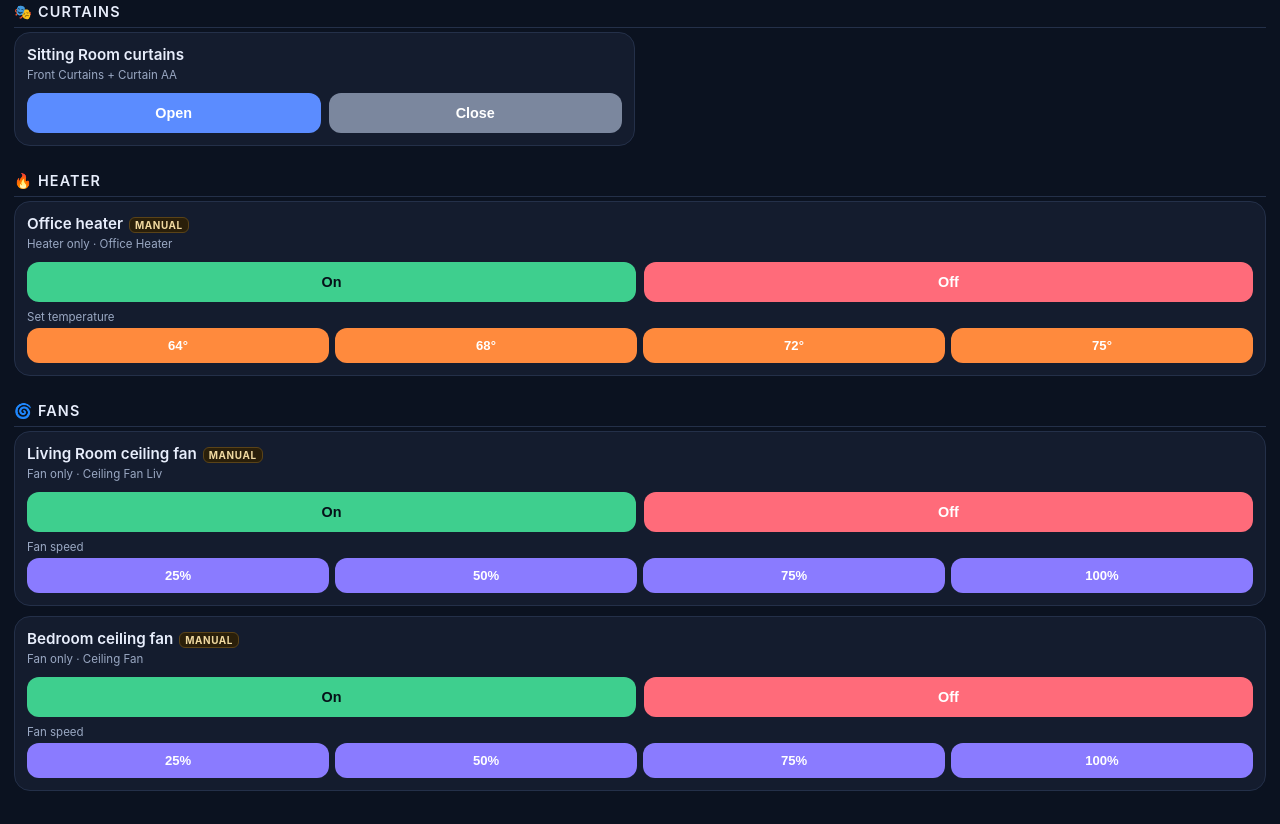
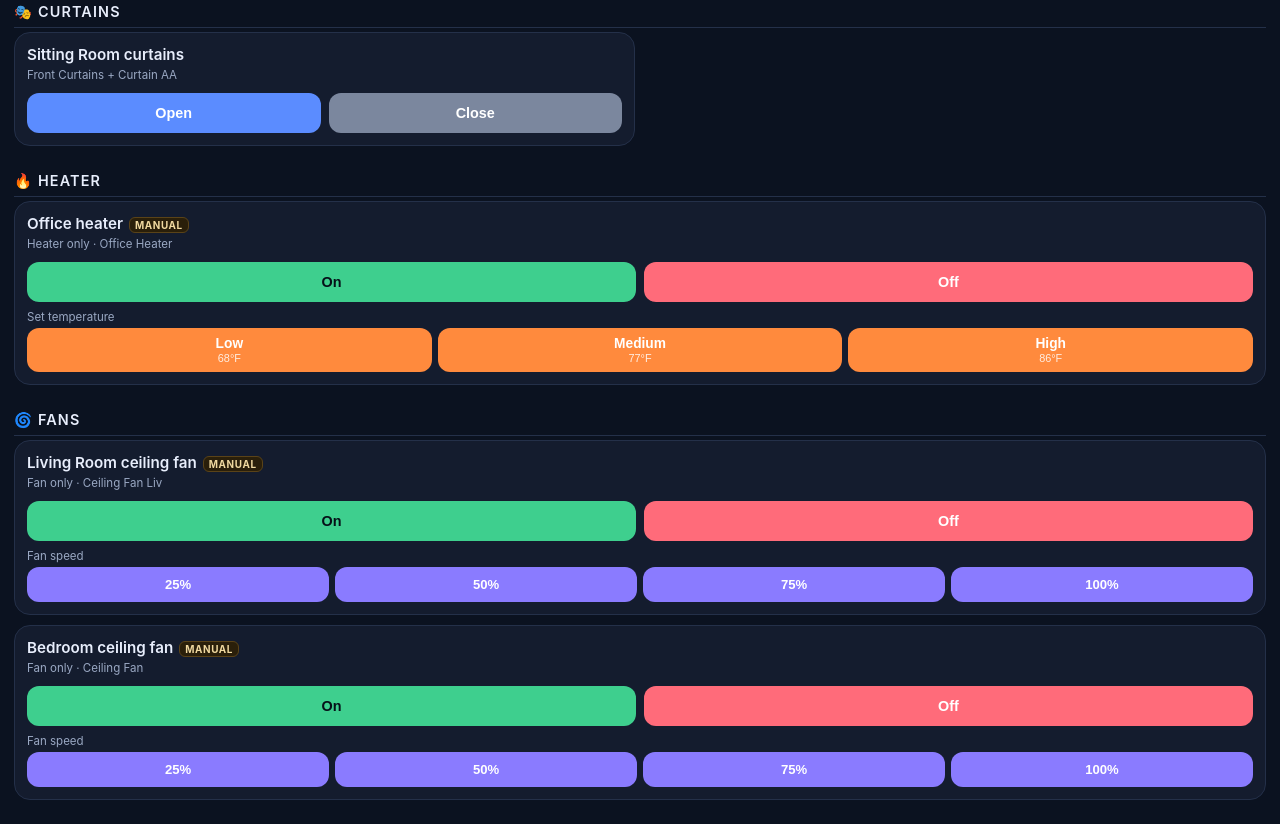
Before and after one commit to russellthom/home-2ab52, a plain HTML site: page index.html in a window 1280 px wide. Shown: the part 2494-3318 px from the top of the page. Drawn offline with Linux system fonts and the light colour scheme.

Commit message:
Office heater: Low/Medium/High setpoints; cache v10

```diff
--- a/index.html
+++ b/index.html
@@ -83,7 +83,8 @@ button.speed { background: #8a7bff; color: #fff; min-width: 0; padding: 10px 4px
 .row.speeds { gap: 6px; flex-wrap: nowrap; }
 .grid > * { min-width: 0; }
 #ceiling-fans, #heaters { grid-template-columns: 1fr; }
-button.heat { background: #ff8a3d; color: #fff; min-width: 0; padding: 10px 4px; font-size: 0.82rem; }
+button.heat { background: #ff8a3d; color: #fff; min-width: 0; padding: 8px 4px; font-size: 0.86rem; }
+.btn-sub { display: block; font-size: 0.68rem; font-weight: 500; opacity: 0.85; margin-top: 1px; }
 #setup { display: none; background: var(--card2); border: 1px solid var(--line); border-radius: 16px;
   padding: 14px; margin-bottom: 14px; }
 #setup.show { display: block; }
@@ -412,8 +413,18 @@ function heaterCard(h) {
     l.className = "rowlabel";
     l.textContent = "Set temperature";
     c.appendChild(l);
-    const r = row(...h.setpoints.map((sp) =>
-      btn(sp.f + "°", "heat", h.setpointCommand.replace("{F}", sp.f).replace("{C}", sp.c), h.label + " " + sp.f + "°F")));
+    const fill = (t, sp) => t.split("{N}").join(sp.name || "").split("{F}").join(sp.f).split("{C}").join(sp.c);
+    const r = row(...h.setpoints.map((sp) => {
+      const b = btn(sp.name || sp.f + "°", "heat", fill(h.setpointCommand, sp),
+        h.setpointLabel ? fill(h.setpointLabel, sp) : h.label + " " + sp.f + "°F");
+      if (sp.name) {
+        const sub = document.createElement("small");
+        sub.className = "btn-sub";
+        sub.textContent = sp.f + "°F";
+        b.querySelector(".btn-label").appendChild(sub);
+      }
+      return b;
+    }));
     r.classList.add("speeds");
     c.appendChild(r);
   }
@@ -508,7 +519,7 @@ document.querySelectorAll("#gearBtn, #saveBtn, #testBtn").forEach((el) => addPre
 refreshSetupUi();
 render().catch((e) => setStatus("Could not load rooms: " + e, "err"));
 if ("serviceWorker" in navigator) {
-  navigator.serviceWorker.register("sw.js?v=9").catch(() => {});
+  navigator.serviceWorker.register("sw.js?v=10").catch(() => {});
 }
 </script>
 </body>
--- a/rooms.json
+++ b/rooms.json
@@ -144,23 +144,23 @@
       "off": "turn off Office heater (Office Heater)",
       "setpoints": [
         {
-          "f": 64,
-          "c": 18
-        },
-        {
+          "name": "Low",
           "f": 68,
           "c": 20
         },
         {
-          "f": 72,
-          "c": 22
+          "name": "Medium",
+          "f": 77,
+          "c": 25
         },
         {
-          "f": 75,
-          "c": 24
+          "name": "High",
+          "f": 86,
+          "c": 30
         }
       ],
-      "setpointCommand": "set Office heater temperature {F}°F ({C}°C) (Office Heater)"
+      "setpointCommand": "set Office heater temperature {N} {F}°F ({C}°C) (Office Heater)",
+      "setpointLabel": "Office heater {N}"
     }
   ],
   "floors": [
--- a/sw.js
+++ b/sw.js
@@ -1,5 +1,5 @@
 // Bump CACHE_VERSION whenever app files change so installed phones pick up the update.
-const CACHE_VERSION = 'home-dash-v9-2026-09-30-office-heater';
+const CACHE_VERSION = 'home-dash-v10-2026-09-30-heater-levels';
 self.addEventListener('install', e => { self.skipWaiting(); });
 self.addEventListener('activate', e => {
   e.waitUntil(
```
